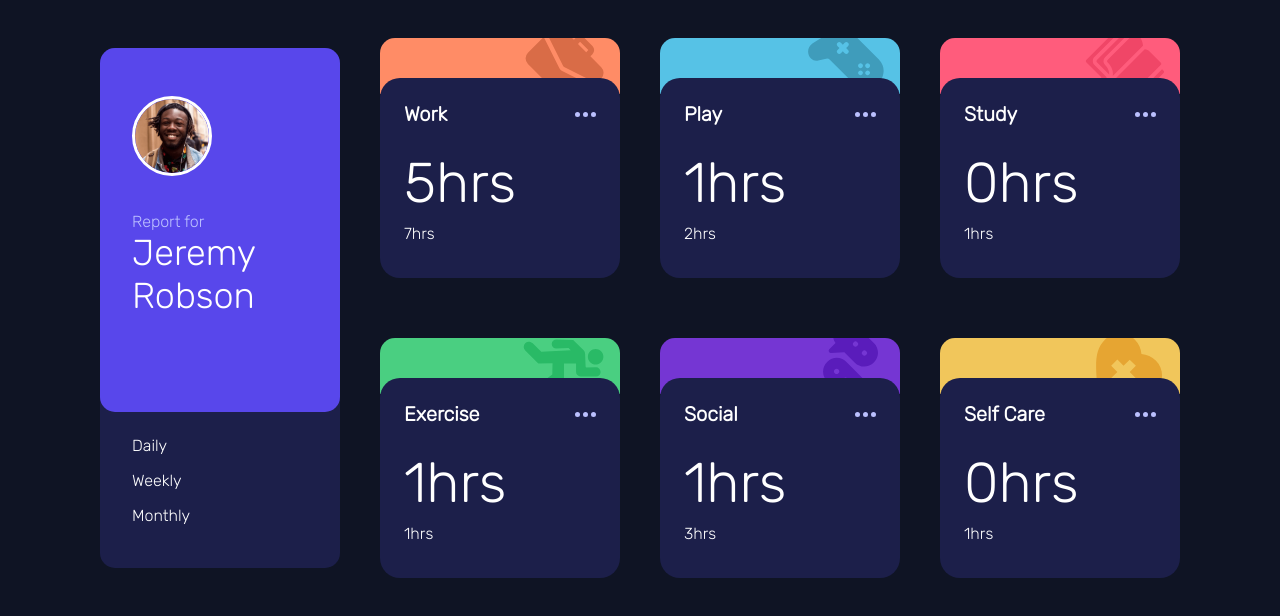
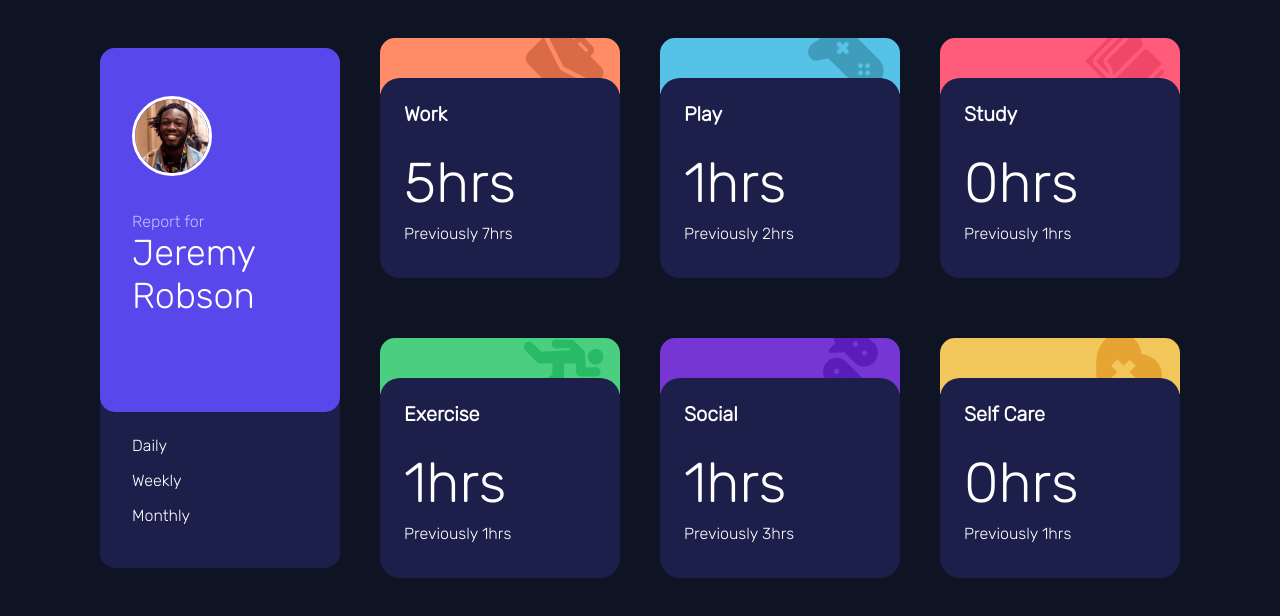
Before and after one commit to BrtSkr/time-tracker, a website built with Parcel: page index.html in a window 1280 px wide. Built offline with nearby package versions, Linux system fonts and the light colour scheme; a web font is replaced by a local one.

Commit message:
Small update

```diff
--- a/index.html
+++ b/index.html
@@ -4,7 +4,7 @@
   <meta charset="UTF-8">
   <meta name="viewport" content="width=device-width, initial-scale=1.0">
   <link rel="stylesheet" href="https://fonts.google.com/specimen/Rubik">
-  <link rel="stylesheet" href="src/css/style.css">
+  <link rel="stylesheet" href="src/scss/style.scss">
   <title>Time tracker</title>
 
 </head>
--- a/package.json
+++ b/package.json
@@ -3,9 +3,8 @@
   "version": "1.0.0",
   "main": "index.js",
   "scripts": {
-    "compile:sass": "sass src/scss/style.scss src/css/style.css --watch",
     "dev": "parcel index.html",
-    "prod": "parcel build index.html --public-url .",
+    "build": "parcel build index.html --public-url .",
     "test": "echo \"Error: no test specified\" && exit 1"
   },
   "author": "Bartosz Skrzydelski",
--- a/src/javascript/script.js
+++ b/src/javascript/script.js
@@ -23,7 +23,7 @@ class LoadTimeframes {
     });
     x = 0;
     this.previousTimeEl.forEach((element) => {
-      element.textContent = `${this.dailyTime[x].timeframes.daily.previous}hrs`;
+      element.textContent = `Previously ${this.dailyTime[x].timeframes.daily.previous}hrs`;
       x++;
     });
   }
@@ -36,7 +36,7 @@ class LoadTimeframes {
     });
     x = 0;
     this.previousTimeEl.forEach((element) => {
-      element.textContent = `${this.dailyTime[x].timeframes.weekly.previous}hrs`;
+      element.textContent = `Previously ${this.dailyTime[x].timeframes.weekly.previous}hrs`;
       x++;
     });
   }
@@ -49,7 +49,7 @@ class LoadTimeframes {
     });
     x = 0;
     this.previousTimeEl.forEach((element) => {
-      element.textContent = `${this.dailyTime[x].timeframes.monthly.previous}hrs`;
+      element.textContent = `Previously ${this.dailyTime[x].timeframes.monthly.previous}hrs`;
       x++;
     });
   }
--- a/src/scss/global-cards.scss
+++ b/src/scss/global-cards.scss
@@ -1,14 +1,14 @@
 @import "./variables.scss";
-
+@import './mixins.scss';
 .global-cards {
   display: grid;
   grid-template-columns: auto auto auto auto;
-
   gap: 5vh;
   margin: auto;
   justify-content: center;
   justify-self: center;
   justify-items: center;
+
 }
 
 .a {
@@ -22,7 +22,12 @@
   margin: auto;
   position: relative;
   border-radius: 20px;
+  transition: .5s;
+  &:hover{
+    @include scale-up;
+  }
 }
+
 .content {
   text-align: center;
   border-radius: 20px;
@@ -44,100 +49,30 @@
     font-size: 7vh;
     text-align: left;
 }
-.activity::before {
-  content: "";
-  background: url(../images/icon-ellipsis.svg) no-repeat;
-  background-position: right;
-  position: absolute;
-  top: 0;
-  right: 0;
-  bottom: 0;
-  left: 0;
-}
+
 .work::before {
   background: $orange url(../images/icon-work.svg) no-repeat;
-  z-index: -2;
-  background-position: 90%;
-  content: "";
-  top: 0;
-  right: 0;
-  bottom: 0;
-  left: 0;
-  width: 100%;
-  height: 7vh;
-  position: absolute;
-  border-radius: 15px 15px 0 0;
+  @include global-card-before;
 }
-
-.play::before {
+.play:before{
   background: $soft-blue url(../images/icon-play.svg) no-repeat;
-  z-index: -2;
-  background-position: 90%;
-  content: "";
-  top: 0;
-  right: 0;
-  bottom: 0;
-  left: 0;
-  width: 100%;
-  height: 7vh;
-  position: absolute;
-  border-radius: 15px 15px 0 0;
+  @include global-card-before;
 }
 .study::before {
   background: $light-red url(../images/icon-study.svg) no-repeat;
-  z-index: -2;
-  background-position: 90%;
-  content: "";
-  top: 0;
-  right: 0;
-  bottom: 0;
-  left: 0;
-  width: 100%;
-  height: 7vh;
-  position: absolute;
-  border-radius: 15px 15px 0 0;
+  @include global-card-before;
 }
 .exercise::before {
   background: $lime-green url(../images/icon-exercise.svg) no-repeat;
-  z-index: -2;
-  background-position: 90%;
-  content: "";
-  top: 0;
-  right: 0;
-  bottom: 0;
-  left: 0;
-  width: 100%;
-  height: 7vh;
-  position: absolute;
-  border-radius: 15px 15px 0 0;
+  @include global-card-before;
 }
 .social::before {
   background: $violet url(../images/icon-social.svg) no-repeat;
-  z-index: -2;
-  background-position: 90%;
-  content: "";
-  top: 0;
-  right: 0;
-  bottom: 0;
-  left: 0;
-  width: 100%;
-  height: 7vh;
-  position: absolute;
-  border-radius: 15px 15px 0 0;
+@include global-card-before;
 }
 .self-care::before {
   background: $soft-orange url(../images/icon-self-care.svg) no-repeat;
-  z-index: -2;
-  background-position: 90%;
-  content: "";
-  top: 0;
-  right: 0;
-  bottom: 0;
-  left: 0;
-  width: 100%;
-  height: 7vh;
-  position: absolute;
-  border-radius: 15px 15px 0 0;
+  @include global-card-before;
 }
 .previous-spent-time{
   text-align: left;
--- /dev/null
+++ b/src/scss/mixins.scss
@@ -0,0 +1,17 @@
+@mixin global-card-before{
+  position: absolute;
+  content: "";
+  top: 0;
+  right: 0;
+  bottom: 0;
+  left: 0;
+  background-position: 90%;
+  width: 100%;
+  height: 7vh;
+  border-radius: 15px 15px 0 0;
+  z-index: -2;
+}
+@mixin scale-up{
+  transform: scale(1.1);
+  transition: .3s;
+}
--- a/src/scss/style.scss
+++ b/src/scss/style.scss
@@ -1,9 +1,10 @@
 @import url('https://fonts.googleapis.com/css2?family=Rubik:wght@300&display=swap');
 
-
+@import './mixins.scss';
 @import './variables.scss';
 @import './person-card.scss';
 @import './global-cards.scss';
+
 
 *{
     box-sizing: border-box;
```
